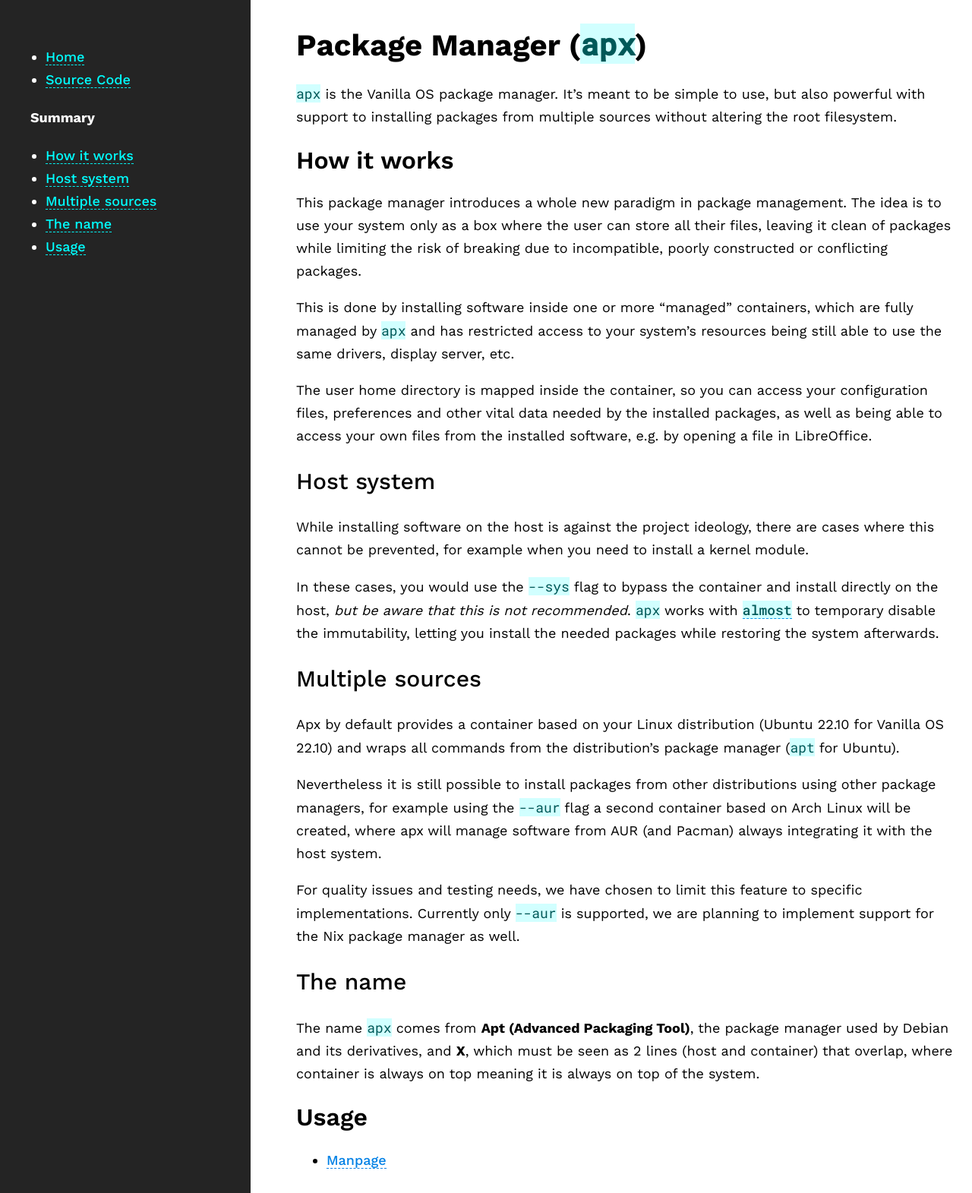
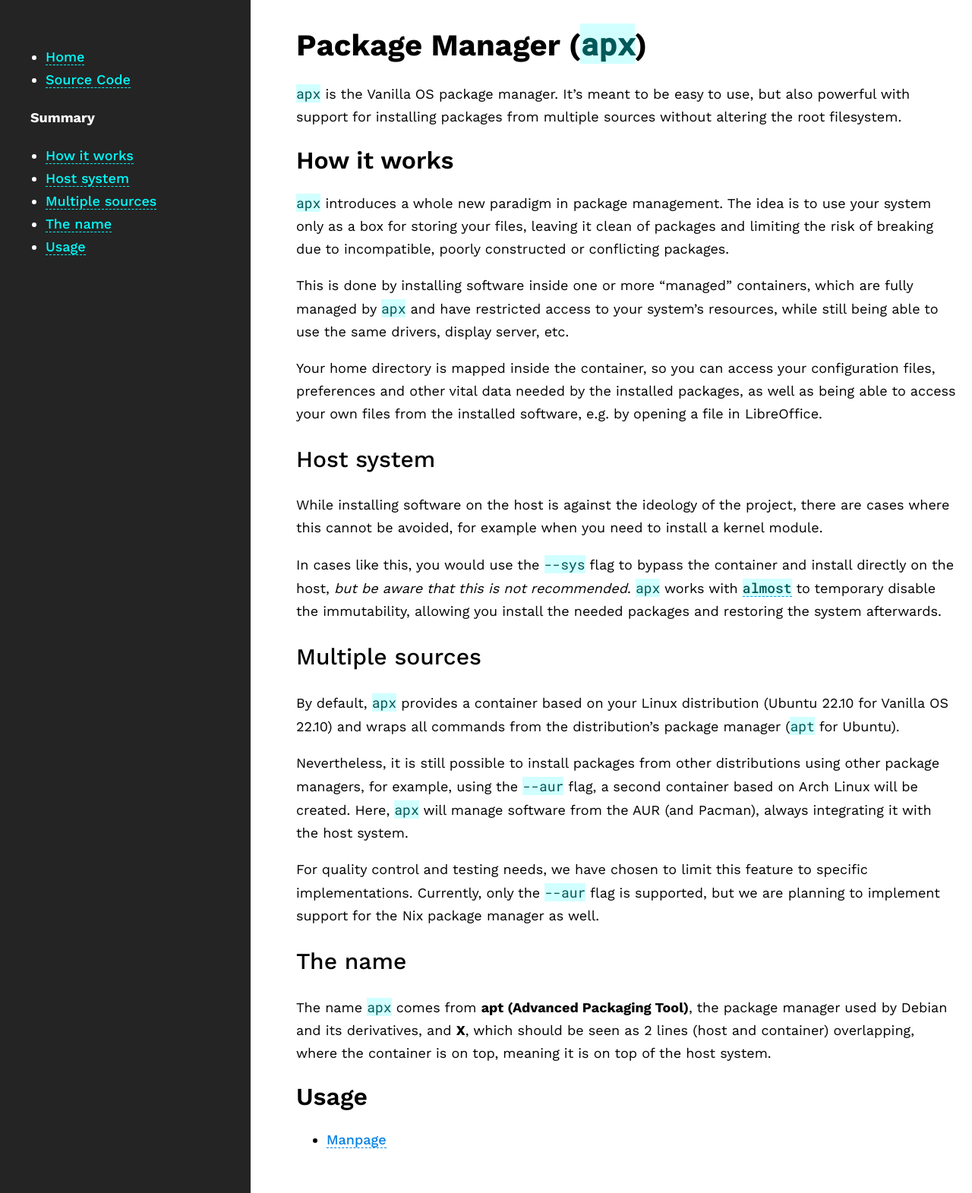
Before and after one commit to Vanilla-OS/documentation, a Jekyll site: the page built from docs/apx/index.md, in a window 1280 px wide. Shown: the whole page at 76% size. Built offline with Jekyll 4.4.1, drawn with Linux system fonts in a browser that asks for light colours.

Commit message:
Update wording

```diff
--- a/docs/apx/index.md
+++ b/docs/apx/index.md
@@ -4,54 +4,54 @@ description: Find out how to use apx, the Vanilla OS package manager.
 ---
 
 # Package Manager (`apx`)
-`apx` is the Vanilla OS package manager. It's meant to be simple to use, but
-also powerful with support to installing packages from multiple sources without
+`apx` is the Vanilla OS package manager. It's meant to be easy to use, but
+also powerful with support for installing packages from multiple sources without
 altering the root filesystem.
 
 ## How it works
-This package manager introduces a whole new paradigm in package management. The
-idea is to use your system only as a box where the user can store all their
-files, leaving it clean of packages while limiting the risk of breaking due
-to incompatible, poorly constructed or conflicting packages.
+`apx` introduces a whole new paradigm in package management. The idea is to use
+your system only as a box for storing your files, leaving it clean of packages
+and limiting the risk of breaking due to incompatible, poorly constructed or
+conflicting packages.
 
 This is done by installing software inside one or more "managed" containers,
-which are fully managed by `apx` and has restricted access to your system's
-resources being still able to use the same drivers, display server, etc.
+which are fully managed by `apx` and have restricted access to your system's
+resources, while still being able to use the same drivers, display server, etc.
 
-The user home directory is mapped inside the container, so you can access your
+Your home directory is mapped inside the container, so you can access your
 configuration files, preferences and other vital data needed by the installed
 packages, as well as being able to access your own files from the installed
 software, e.g. by opening a file in LibreOffice.
 
 ### Host system
-While installing software on the host is against the project ideology, there
-are cases where this cannot be prevented, for example when you need to install
-a kernel module.
+While installing software on the host is against the ideology of the project,
+there are cases where this cannot be avoided, for example when you need to
+install a kernel module.
 
-In these cases, you would use the `--sys` flag to bypass the container and
+In cases like this, you would use the `--sys` flag to bypass the container and
 install directly on the host, *but be aware that this is not recommended*. `apx`
 works with [`almost`](/docs/almost) to temporary disable the immutability,
-letting you install the needed packages while restoring the system afterwards.
+allowing you install the needed packages and restoring the system afterwards.
 
 ### Multiple sources
-Apx by default provides a container based on your Linux distribution (Ubuntu
+By default, `apx` provides a container based on your Linux distribution (Ubuntu
 22.10 for Vanilla OS 22.10) and wraps all commands from the distribution's
 package manager (`apt` for Ubuntu).
 
-Nevertheless it is still possible to install packages from other distributions
-using other package managers, for example using the `--aur` flag a second
-container based on Arch Linux will be created, where apx will manage software
-from AUR (and Pacman) always integrating it with the host system.
+Nevertheless, it is still possible to install packages from other distributions
+using other package managers, for example, using the `--aur` flag, a second
+container based on Arch Linux will be created. Here, `apx` will manage software
+from the AUR (and Pacman), always integrating it with the host system.
 
-For quality issues and testing needs, we have chosen to limit this feature
-to specific implementations. Currently only `--aur` is supported, we are
-planning to implement support for the Nix package manager as well.
+For quality control and testing needs, we have chosen to limit this feature
+to specific implementations. Currently, only the `--aur` flag is supported, but
+we are planning to implement support for the Nix package manager as well.
 
 ### The name
-The name `apx` comes from **Apt (Advanced Packaging Tool)**, the package
-manager used by Debian and its derivatives, and **X**, which must be seen as
-2 lines (host and container) that overlap, where container is always on top
-meaning it is always on top of the system.
+The name `apx` comes from **apt (Advanced Packaging Tool)**, the package
+manager used by Debian and its derivatives, and **X**, which should be seen as
+2 lines (host and container) overlapping, where the container is on top, meaning
+it is on top of the host system.
 
 ## Usage
 - [Manpage](/docs/apx/manpage)
```
